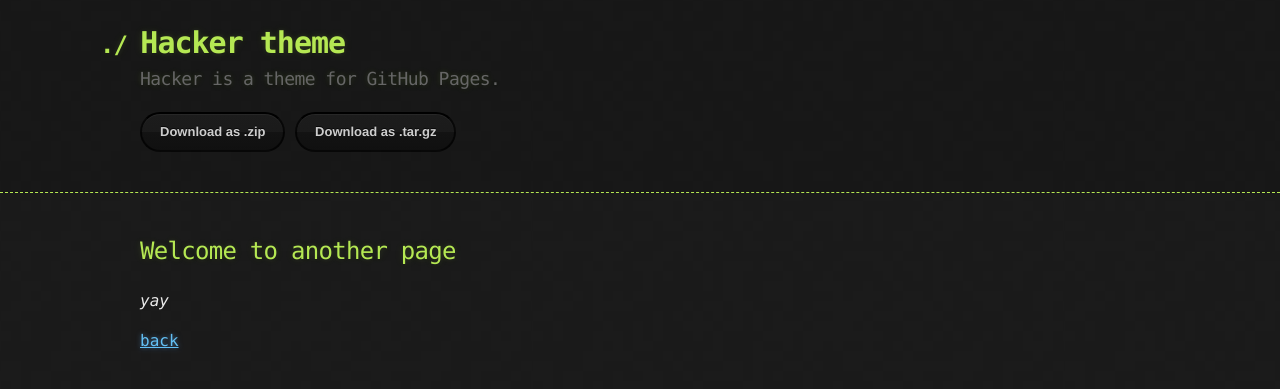
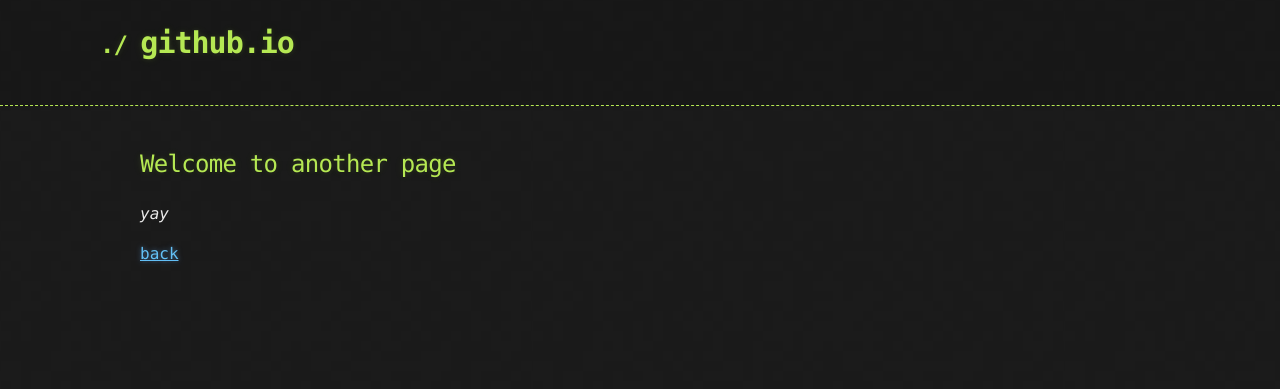
Before and after one commit to hugevip/github.io, a Jekyll site: the page built from another-page.md, in a window 1280 px wide. Shown: the top 389 px of the page. Built offline with Jekyll 4.4.1, drawn with Linux system fonts in a browser that asks for light colours; the repository's description, which GitHub fills in, is left out; our own code applies the rules of GitHub Pages for plain Markdown files.

Commit message:
Update _config.yml

```diff
--- a/_config.yml
+++ b/_config.yml
@@ -1,5 +1 @@
-title: Hacker theme
-description: Hacker is a theme for GitHub Pages.
-show_downloads: true
-google_analytics:
-theme: jekyll-theme-hacker
+theme: "jekyll-hacker"
```
